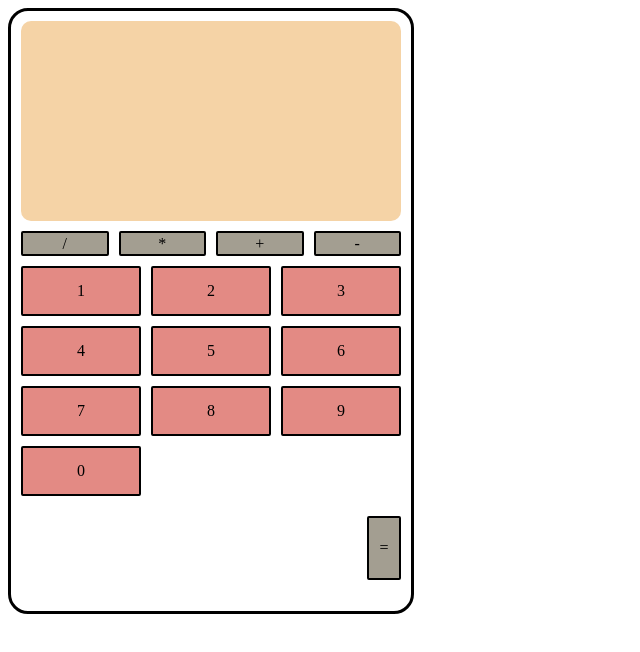
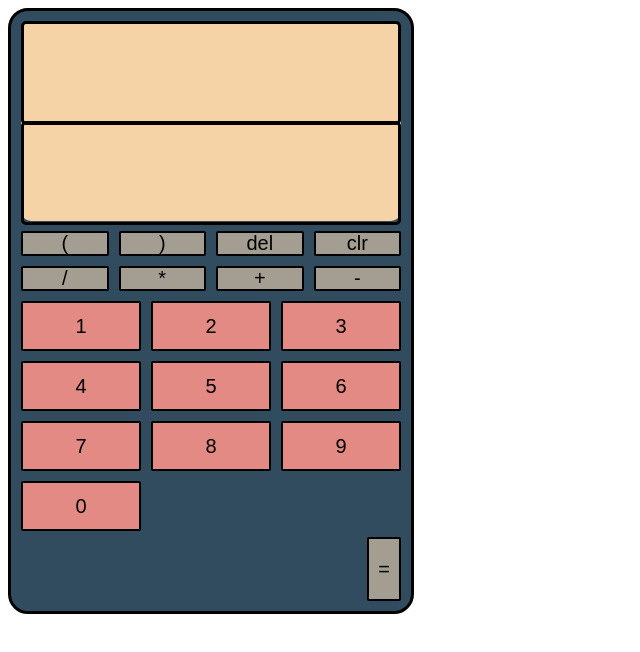
Before and after one commit to mogs-git/calculator, a plain HTML site: page index.html in a window 1280 px wide. Shown: the whole page, without its empty margins (0-640 px from the left). Drawn offline with Linux system fonts and the light colour scheme; a web font is replaced by a local one.

Commit message:
add evaluation to display and some styling

```diff
--- a/index.html
+++ b/index.html
@@ -3,13 +3,15 @@
   <head>
     <meta charset="UTF-8">
     <title>title</title>
-  <link rel="stylesheet" href="styles.css" type="text/css">
+  	<link rel="stylesheet" href="styles.css" type="text/css">
+  	<link href="https://fonts.googleapis.com/css?family=Saira+Semi+Condensed&display=swap" rel="stylesheet">
   </head>
   <body>
 
   	<div id="calculator_body">
   		<div id="display_section"></div>
   		<div id="button_sections">
+  			<div id="spec_operator_button_section"></div>
   			<div id="operator_button_section"></div>
   			<div id="number_button_section"></div>
   		</div>
--- a/script.js
+++ b/script.js
@@ -1,5 +1,10 @@
 const display = document.getElementById("display_section");
-
+const display_sum = document.createElement("div");
+const display_eval = document.createElement("div");
+display_sum.classList.add("display_child");
+display_eval.classList.add("display_child");
+display.appendChild(display_sum);
+display.appendChild(display_eval);
 
 // Creating Numbers
 // ---------------------------------------------------------------------------------------------
@@ -22,7 +27,8 @@ for (let i = 0; i < numbers.length; i++) {
 	number_buttons.appendChild(button);
 }
 
-
+// Creating operators
+//-------------------------------------------------------------------------------
 const operator_buttons = document.getElementById("operator_button_section");
 
 let operators = ["/", "*", "+", "-"];
@@ -35,13 +41,25 @@ for (let i = 0; i < operators.length; i++) {
 	operator_buttons.appendChild(button);
 }
 
+const spec_operator_buttons = document.getElementById("spec_operator_button_section");
+
+let spec_operators = ["(", ")", "del", "clr"];
+
+// create buttons
+for (let i = 0; i < spec_operators.length; i++) {
+	let button = document.createElement("div");
+	button.classList.add("operator_button","button");
+	button.textContent = spec_operators[i];
+	spec_operator_buttons.appendChild(button);
+}
+
 
 // Create evaluate button
 let evaluate_button = document.createElement("div");
 evaluate_button.classList.add("evaluate_button","operator_button","button");
 evaluate_button.textContent = "=";
-const button_sections = document.getElementById("button_sections");
-button_sections.appendChild(evaluate_button);
+const calc_body = document.getElementById("calculator_body");
+calc_body.appendChild(evaluate_button);
 
 
 // Doing operations
@@ -53,19 +71,35 @@ for (let i = 0; i < all_buttons.length; i++) {
 	all_buttons[i].addEventListener("click", (e) => {
 
 		// Add content to sum array for the evaluate function
-		if (e.target.textContent.includes(operators.concat(["="]))) {
+		if (isIn([e.target.textContent], operators.concat(spec_operators).concat(["="]))) {
+			if (e.target.textContent === "del") {
+				sum_array.pop();
+			} else if (e.target.textContent === "clr") {
+				sum_array = [];
+			} else if (e.target.textContent != "=") {
 				sum_array.push(e.target.textContent);
+			} else {
+				display_eval.textContent = evaluate(sum_array)[0];
+			}
 		} else {
 			sum_array.push(Number(e.target.textContent));
 		}
 
+		let display_text = "";
 		// Add content to display
+		if (e.target.textContent === "del") {
+			display_array.pop();
+		} else if (e.target.textContent === "clr") {
+			display_array = [];
+		} else if (e.target.textContent === "=") {
+			//
+		} else {
 			display_array.push(e.target.textContent);
-		let display_text = "";
+		}
 		display_array.forEach((symbol) => {
 			display_text = display_text + " " + symbol;
 		})
-		display.textContent = display_text;
+		display_sum.textContent = display_text;
 	})
 }
 
@@ -96,6 +130,12 @@ function getAllIndexes(arr, val) {
     return indexes;
 }
 
+function isIn (arr, haystack) {
+    return arr.some(function (v) {
+        return haystack.indexOf(v) >= 0;
+    });
+};
+
 function collapse_brackets(my_array) {
 
 	close_bracket_indexes = getAllIndexes(my_array, ")");
@@ -106,14 +146,10 @@ function collapse_brackets(my_array) {
 	}
 	// j becomes the position of the corresponding open bracket.
 
-	let start_section = my_array.slice(0, j);
-	// console.log(start_section)
-	let end_section = my_array.slice(close_bracket_indexes[0]+1);
-	// console.log(end_section)
-	// console.log(my_array.slice(j+1,close_bracket_indexes[i]));
-	// console.log("eval: "+ evaluate(my_array.slice(j+1,close_bracket_indexes[i])))
-	//console.log(my_array.slice(j+1,close_bracket_indexes[i]));
-	my_array = evaluate(start_section.concat(evaluate(my_array.slice(j+1,close_bracket_indexes[0]))).concat(end_section)); // +1 and -1 are important- the outer brackets are simply sliced out in this way
+	let before_bracket = my_array.slice(0, j);
+	let after_bracket = my_array.slice(close_bracket_indexes[0]+1);
+
+	my_array = evaluate(before_bracket.concat(evaluate(my_array.slice(j+1,close_bracket_indexes[0]))).concat(after_bracket)); // +1 and -1 are important- the outer brackets are simply sliced out in this way
 	// before the section is passed to evaluate. If there are brackets nested within brackets, evaluate() will detect them and recusively pass
 	// the array back to collapse_brackets() until no more brackets are detected, breaking the recursion.
 
@@ -125,34 +161,12 @@ test = 2/2*-1-1
 
 function evaluate(my_array) {
 	if (my_array.indexOf(")") != -1) {
-		console.log("here");
-		console.log(my_array);
 		my_array = collapse_brackets(my_array);
 	}
+
 	// Assumes no brackets left in my_array.
-
-	function isIn (arr, haystack) {
-	    return arr.some(function (v) {
-	        return haystack.indexOf(v) >= 0;
-	    });
-	};
-
 	while (isIn(["/", "*"], my_array)) {
 		indexes = [my_array.indexOf("/"),my_array.indexOf("*")];
-		console.log(indexes);
-		indexes = indexes.filter((e) => {
-			return e > 0;
-		})
-		i = Math.min(...indexes) // get leftmost
-		console.log(i);
-		let start_section = my_array.slice(0,i-1);
-		let end_section = my_array.slice(i+2);
-		my_array = start_section.concat(operate(my_array[i-1], my_array[i+1], my_array[i])).concat(end_section);
-		console.log(my_array);
-	}
-	while(isIn(["+", "-"], my_array)) {
-		indexes = [my_array.indexOf("+"),my_array.indexOf("-")];
-		console.log(indexes);
 		indexes = indexes.filter((e) => {
 			return e > 0;
 		})
@@ -161,7 +175,16 @@ function evaluate(my_array) {
 		let end_section = my_array.slice(i+2);
 		my_array = start_section.concat(operate(my_array[i-1], my_array[i+1], my_array[i])).concat(end_section);
 	}
-
+	while(isIn(["+", "-"], my_array)) {
+		indexes = [my_array.indexOf("+"),my_array.indexOf("-")];
+		indexes = indexes.filter((e) => {
+			return e > 0;
+		})
+		i = Math.min(...indexes) // get leftmost
+		let start_section = my_array.slice(0,i-1);
+		let end_section = my_array.slice(i+2);
+		my_array = start_section.concat(operate(my_array[i-1], my_array[i+1], my_array[i])).concat(end_section);
+	}
 
 	return my_array;
 }
--- a/styles.css
+++ b/styles.css
@@ -1,18 +1,32 @@
 #calculator_body {
+	position: relative;
 	border: solid black 3px;
 	border-radius: 20px;
 	height: 600px;
 	width: 400px;
+	background-color: #314c5e;
 }
 
 #display_section {
 	display: grid;
-	grid-template-rows: repeat(2, 1fr);
-	grid-gap: 10px;
+	grid-template-rows: repeat(2, 95px);
+	grid-template-columns: repeat(1, 1fr);
+	grid-gap: 5px;
 	height: 200px;
 	background-color: #f5d3a6;
 	border-radius: 10px;
 	margin: 10px;
+}
+
+.display_child{
+	font-family: 'Saira Semi Condensed', sans-serif;
+	font-size: 20px;
+	display: flex;
+	justify-content: center;
+	align-items: center;
+	height: 98px;
+	border: solid 3px black;
+	border-radius: 5px;
 }
 
 #number_button_section {
@@ -24,6 +38,8 @@
 }
 
 .button {
+	font-family: 'Saira Semi Condensed', sans-serif;
+	font-size: 20px;
 	display: flex;
 	justify-content: center;
 	align-items: center;
@@ -48,10 +64,20 @@
 }
 
 .evaluate_button {
+	position: absolute;
 	height: 60px;
 	width: 30px;
-	float: right;
-	margin: 10px	;
+	bottom: 0px;
+	right: 0px;
+	margin: 10px;
+}
+
+#spec_operator_button_section {
+	display: grid;
+	grid-template-columns: repeat(4, 1fr);
+	grid-auto-rows: 25px;
+	grid-gap: 10px;
+	margin: 10px;
 }
 
 .basic_operator_button {
```
Lines whose indentation alone changed are shown as unchanged.
